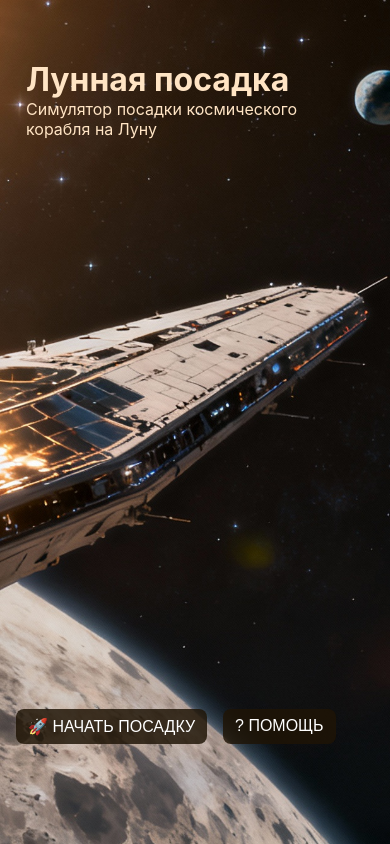
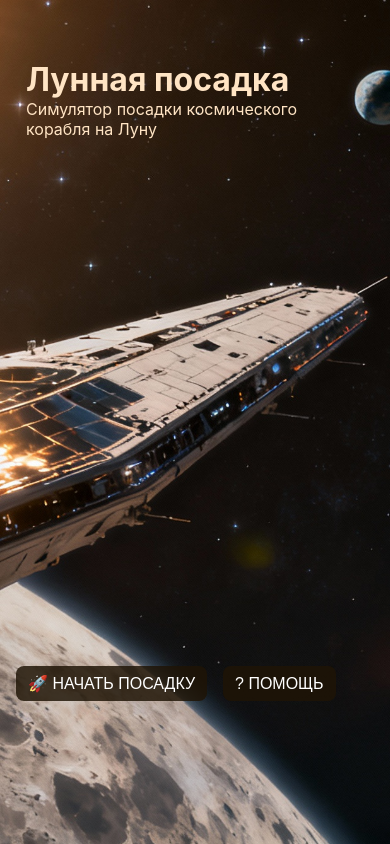
Before and after one commit to andymab/Moon-landing-vue3, a Vue app: page / in a window 390 px wide. Built offline with nearby package versions, Linux system fonts and the light colour scheme; no server answers.

Commit message:
fix size

```diff
--- a/src/components/StartScreen.vue
+++ b/src/components/StartScreen.vue
@@ -236,8 +236,7 @@ button {
     }
 
     .start-actions {
-        bottom: 10%;
-
+        bottom: 15%;
     }
 
 }
```
